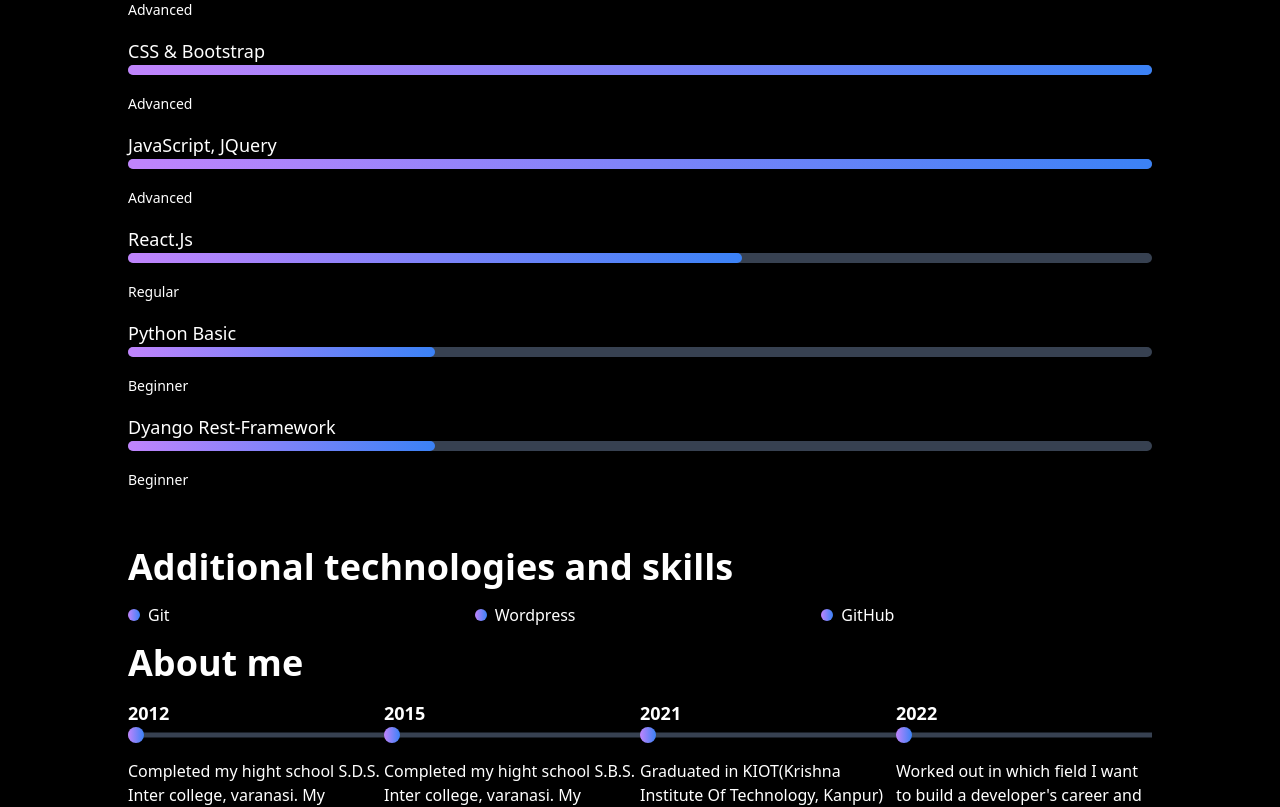
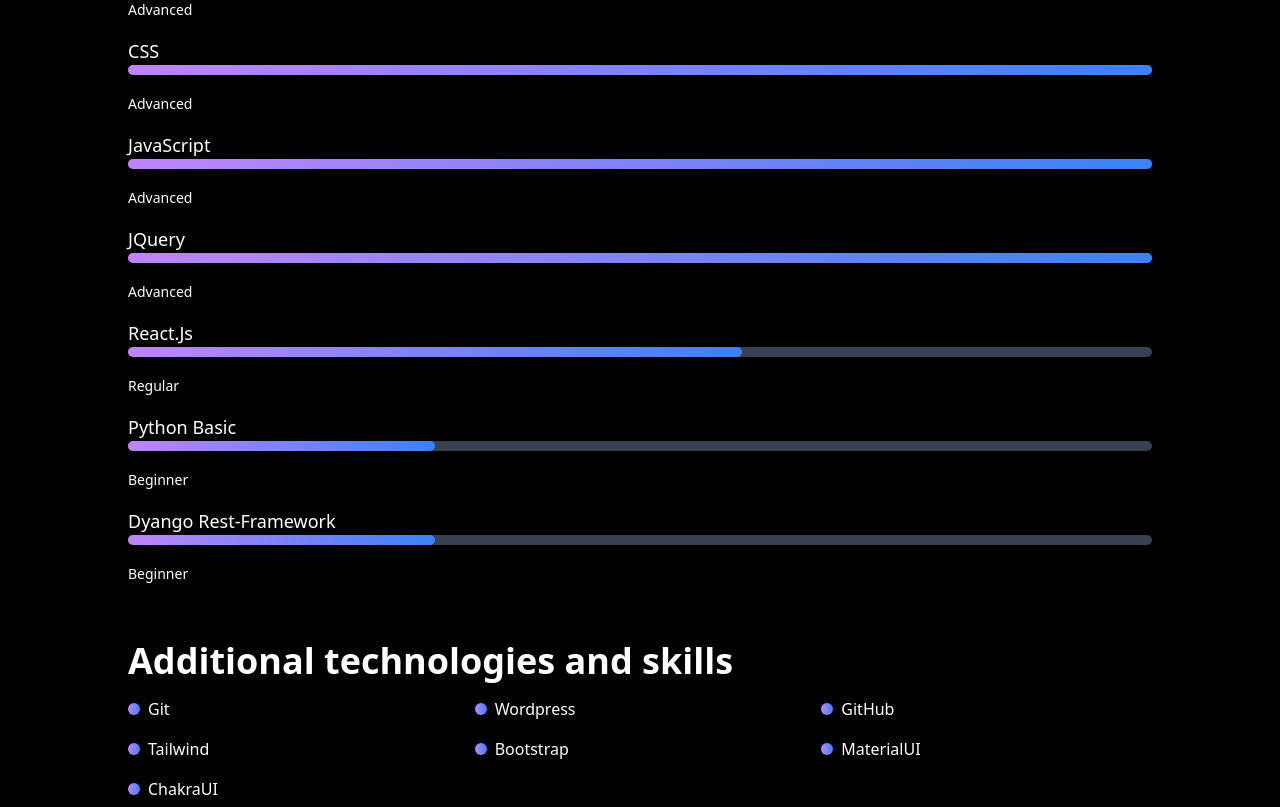
Before and after one commit to Niteshkumarchauhan/nitesh-portfolio, a React (Create React App) app: page / in a window 1280 px wide. Shown: the part 1980-2787 px from the top of the page. Built offline with nearby package versions, Linux system fonts and the light colour scheme.

Commit message:
Added skills

```diff
--- a/src/App.js
+++ b/src/App.js
@@ -18,6 +18,10 @@ export default function App() {
     { name: "Git" },
     { name: "Wordpress" },
     { name: "GitHub" },
+    { name: "Tailwind" },
+    { name: "Bootstrap" },
+    { name: "MaterialUI" },
+    { name: "ChakraUI" },
   ];
   const events = [
     {
@@ -219,7 +223,7 @@ export default function App() {
               <span className="text-sm">Advanced</span>
             </div>
             <div className="mb-4">
-              <h3 className="text-lg">CSS & Bootstrap</h3>
+              <h3 className="text-lg">CSS</h3>
               <div className="w-full bg-gray-700 rounded-full h-2.5 mb-4">
                 <div
                   className="bg-gradient-to-r from-purple-400 to-blue-500 h-2.5 rounded-full"
@@ -229,7 +233,17 @@ export default function App() {
               <span className="text-sm">Advanced</span>
             </div>
             <div className="mb-4">
-              <h3 className="text-lg">JavaScript, JQuery</h3>
+              <h3 className="text-lg">JavaScript</h3>
+              <div className="w-full bg-gray-700 rounded-full h-2.5 mb-4">
+                <div
+                  className="bg-gradient-to-r from-purple-400 to-blue-500 h-2.5 rounded-full"
+                  style={{ width: "100%" }}
+                ></div>
+              </div>
+              <span className="text-sm">Advanced</span>
+            </div>
+            <div className="mb-4">
+              <h3 className="text-lg">JQuery</h3>
               <div className="w-full bg-gray-700 rounded-full h-2.5 mb-4">
                 <div
                   className="bg-gradient-to-r from-purple-400 to-blue-500 h-2.5 rounded-full"
```
